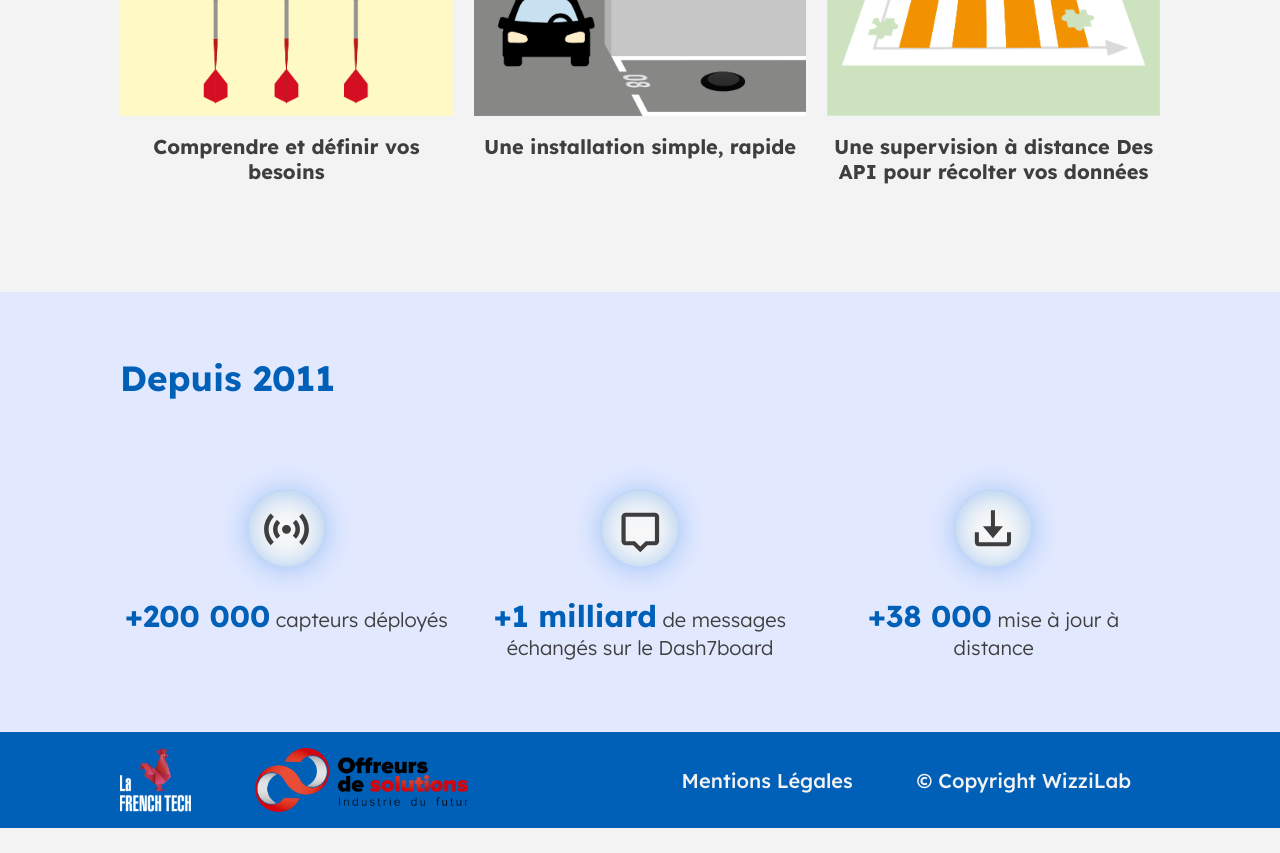
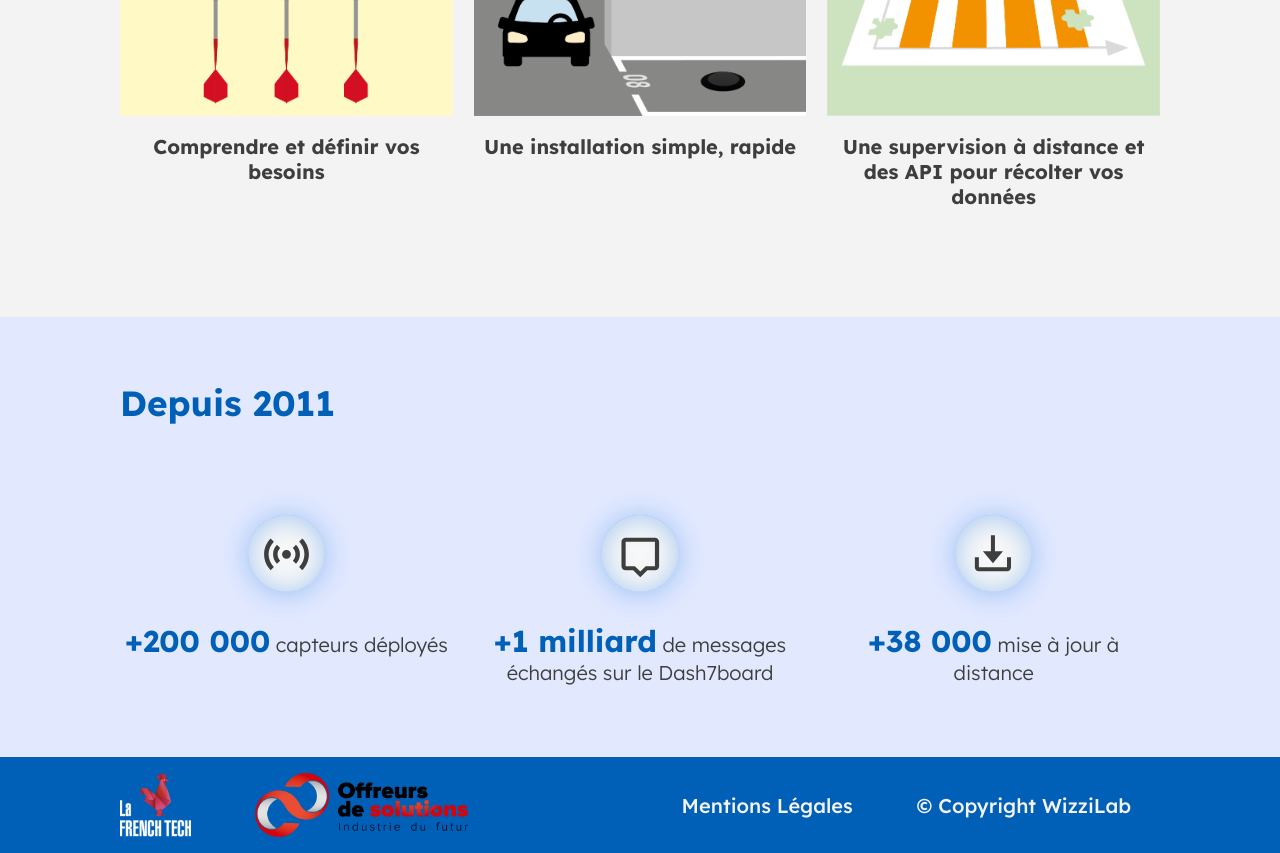
Before and after one commit to Laurading/wizzilab-website, a Next.js app: page / in a window 1280 px wide. Shown: the part 2180-3033 px from the top of the page. Before the commit the page ends 3008 px from the top, so only its background shows below. Built offline with nearby package versions, Linux system fonts and the light colour scheme.

Commit message:
text correction

```diff
--- a/pages/index.jsx
+++ b/pages/index.jsx
@@ -37,7 +37,7 @@ export default function Home() {
             <img src='/img/processus/recolter.png' />
             <br />
             <p className='center'><span>Une supervision à distance
-              Des API pour récolter vos données</span></p>
+              et des API pour récolter vos données</span></p>
           </div>
         </div>
 
```
